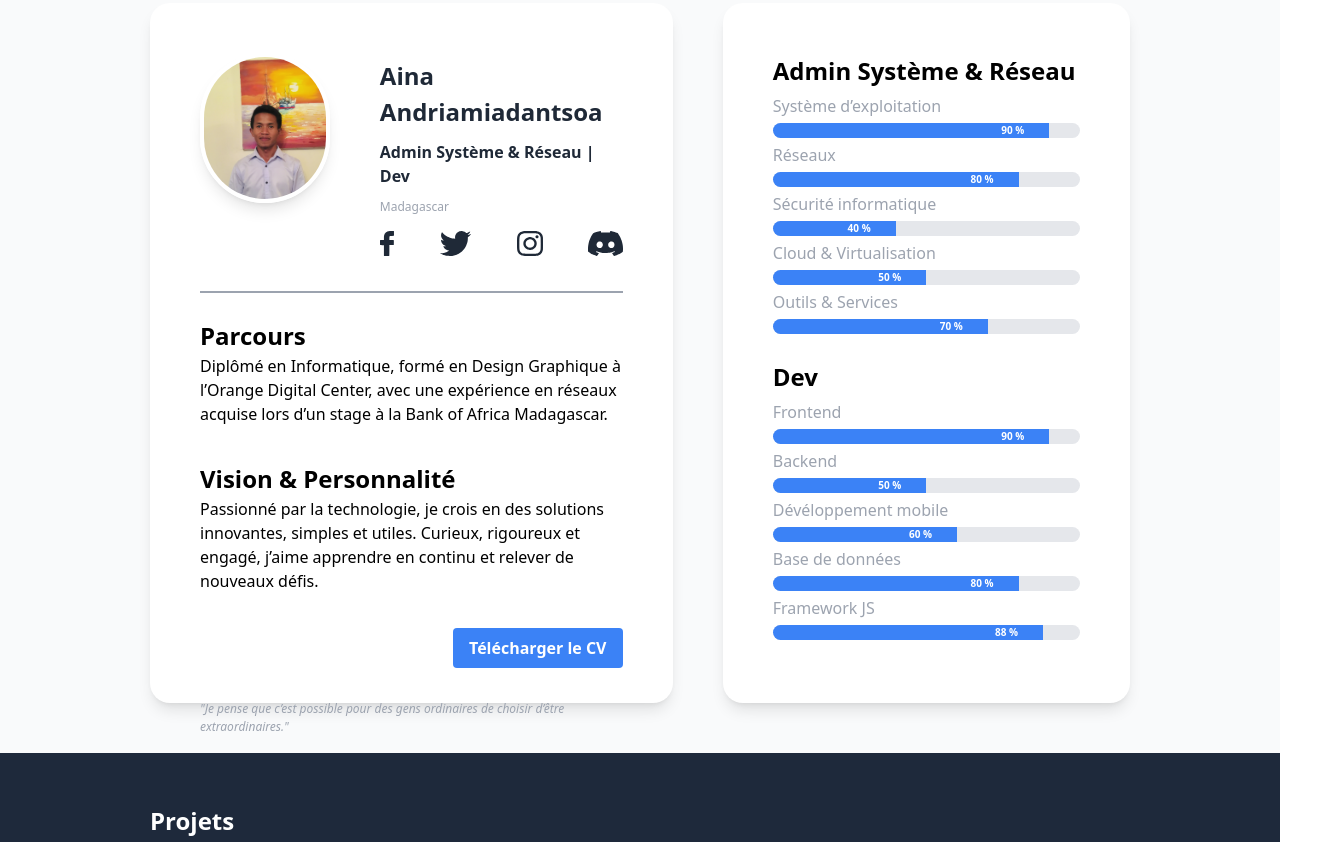
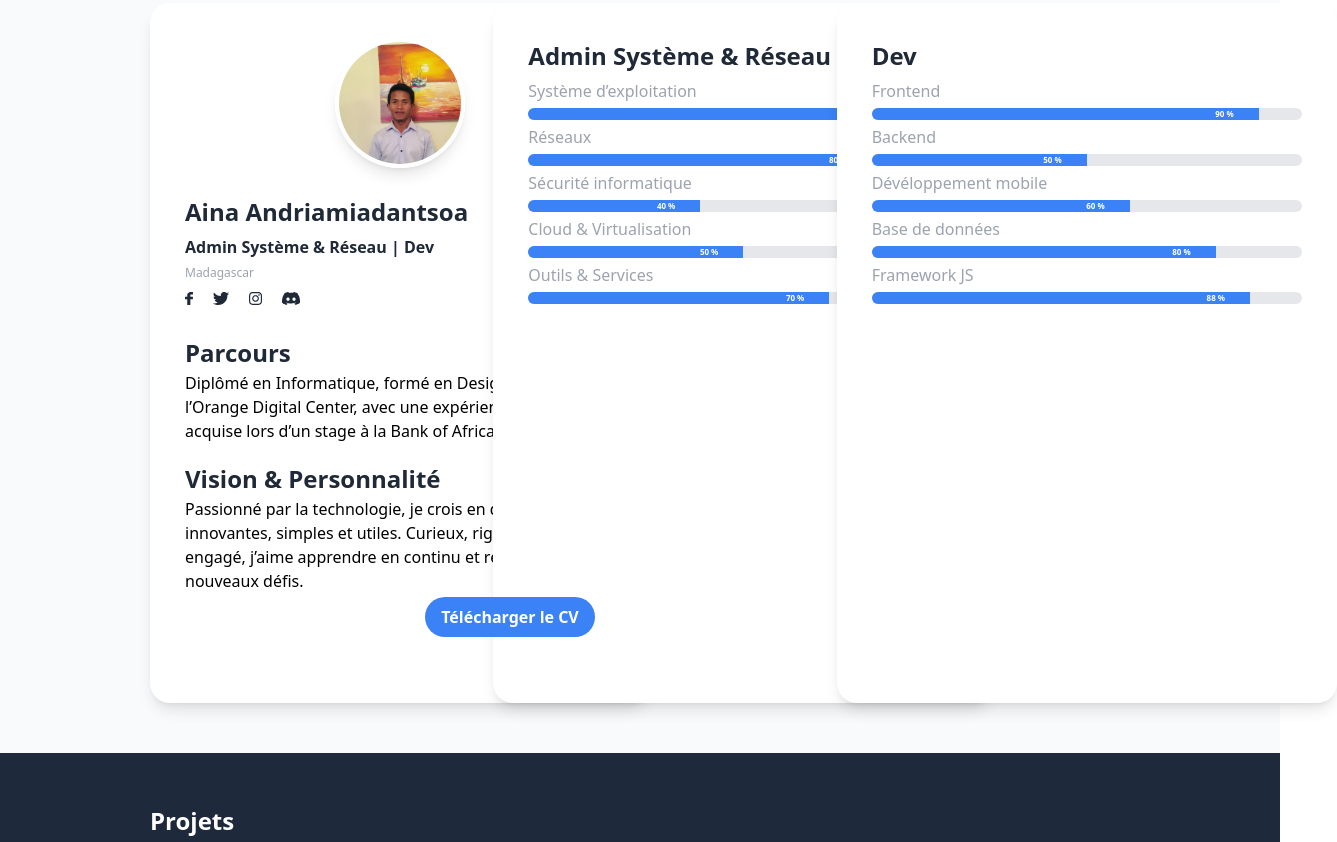
Before and after one commit to AinaHjs/aina-network, a website built with Vite: page index.html in a window 1280 px wide. Shown: the part 863-1705 px from the top of the page, 1337 px wide, since content can reach past the window. Built offline with nearby package versions, Linux system fonts and the light colour scheme.

Commit message:
commit le 15/04/2025

```diff
--- a/index.html
+++ b/index.html
@@ -9,17 +9,19 @@
   </head>
   <body class="relative">
 
-    <!-- Div de contact -->
-    <div id="contactRapide" class="flex h-[50px] bg-[#0F172A] pr-[150px] pl-[150px] justify-between">
-      <div class="flex h-[50px] w-3/4">
-        <ul class="flex items-center">
+    <!-- Contact rapide  -->
+    <div id="contact" class="grid grid-cols-3 h-[50px] bg-[#0F172A] pr-[150px] pl-[150px] items-center">
+       <!-- Phone et mail  -->
+      <div>
+        <ul class="flex">
           <li><p class="flex items-center text-white mr-[25px]"><img class="mr-3" src="./icons/phonewhite.svg" alt="phone_logo">+261 34 92 938 41</p></li>
           <li><p class="flex items-center text-white ml-[25px]"><img class="mr-3" src="./icons/mailwhite.svg" alt="phone_logo">aina.andriamiadantsoa.01@gmail.com</p></li>
         </ul>
       </div>
 
-      <div class="flex h-[50px] w-1/4 justify-end">
-        <ul class="flex items-center  space-x-[50px]">
+      <!-- Réseaux sociaux -->
+      <div class="col-span-2">
+        <ul class="flex justify-end space-x-[50px]">
           <li><a href="www.facebook.com" target="_blank"><img src="./icons/fbwhite.svg" alt="facebook_logo"></a></li>
           <li><a href="www.instagram.com" target="_blank"><img src="./icons/instagramwhite.svg" alt="instagram_logo"></a></li>
           <li><a href="www.twitter.com" target="_blank"><img src="./icons/twitterwhite.svg" alt="twitter_logo"></a></li>
@@ -28,21 +30,23 @@
       </div>
     </div>
 
-
-    <!-- Bar de navigation -->
-    <nav id="navbar" class="flex pr-[150px] pl-[150px] h-[70px] bg-white shadow-md">
-      <div class="flex w-1/4 items-center">
+    <!-- Navbar -->
+    <nav id="navbar" class="grid grid-cols-3 pr-[150px] pl-[150px] h-[70px] bg-white shadow-md w-full">
+      <!-- logo -->
+      <div class="flex items-center">
         <h2 class="font-bold text-[28px]">
           <span>Aina</span><span class="ml-[10px] text-[#CC00FF]">Network</span>
         </h2>
       </div>
-      <div class="flex w-3/4 justify-end">
-        <ul class="flex font-bold text-[16px] items-center bg-white">
+
+      <!-- navigation -->
+      <div class="col-span-2">
+        <ul class="flex justify-end font-bold text-[16px] bg-white gab-[10]">
           <li class="m-[25px] hover:text-[#CC00FF]"><a href="acceuil">Acceuil</a></li>
           <li class="m-[25px] hover:text-[#CC00FF]"><a href="acceuil">A propos</a></li>
           <li class="m-[25px] hover:text-[#CC00FF]"><a href="acceuil">Projets</a></li>
           <li class="m-[25px] hover:text-[#CC00FF]"><a href="acceuil">Services</a></li>
-          <li class="ml-[25px] hover:text-[#CC00FF]"><a href="acceuil">Contact</a></li>
+          <li class="ml-[25px] my-[25px] hover:text-[#CC00FF]"><a href="acceuil">Contact</a></li>
         </ul>
       </div>
     </nav>
@@ -58,122 +62,160 @@
       </div>
     </div>
 
-    <!-- About section -->
-    <div class="flex flex-row h-[800px] bg-[#F9FAFB] pl-[150px] pr-[150px] pt-[50px] pb-[50px] gap-x-[50px]">
-      <!-- About -->
-      <div class="flex flex-col h-[700px] w-[600px] bg-white rounded-[20px] shadow-lg p-[50px]">
-        <div class="flex flex-row pb-[25px] border-b-2 border-b-[#9CA3AF]">
-          <div class="w-[150px] h-[150px] rounded-full shadow-lg border-4 border-white overflow-hidden">
-            <img class="w-[150px] h-[150px] object-cover" src="./public/images/aina.JPG" alt="Avatar">
+    <!--  About -->
+    <div class="grid sm:grid-cols-1 md:grid-cols-3 h-[800px] bg-[#F9FAFB] pl-[150px] pr-[150px] pt-[50px] pb-[50px] gap-x-[50px]">
+      <!-- Bio -->
+      <div class="grid grid-rows-5 h-[700px] w-[500px] bg-white rounded-[20px] shadow-lg p-[35px] space-y-[25px]">
+        <!-- Photo -->
+        <div class="flex justify-center">
+          <div class="w-[130px] h-[130px] rounded-full shadow-lg border-4 border-white overflow-hidden">
+            <img class="w-[130px] h-[130px] object-cover" src="./public/images/aina.JPG" alt="Avatar">
           </div>
-          <div class="flex flex-col justify-items-end ml-[50px]">
+        </div>
+
+        <!-- Name and contact -->
+        <div>
           <h1 class="text-[24px] font-bold text-[#1F2937] my-[5px]">Aina Andriamiadantsoa</h1>
           <h2 class="text-[16px] font-bold text-[#1F2937] my-[5px]">Admin Système & Réseau | Dev</h2>
           <h3 class="text-[12px] text-[#9CA3AF] my-[5px]">Madagascar</h3>
-            <ul class="flex flex-row my-[10px] items-center justify-between">
-              <li><a href="https://www.facebook.com" target="_blank"><img class="h-[25px]" src="./public/icons/facebookdark.svg" alt="facebook_logo"></a></li>
-              <li><a href="https://www.twitter.com" target="_blank"><img class="h-[25px]" src="./public/icons/twitterdark.svg" alt="twitter_logo"></a></li>
-              <li><a href="https://www.instagram.com" target="_blank"><img class="h-[25px]" src="./public/icons/instagramdark.svg" alt="instagram_logo"></a></li>
-              <li><a href="https://www.discord.com" target="_blank"><img class="h-[25px]" src="./public/icons/discorddark.svg" alt="discord_logo"></a></li>
+          <ul class="flex flex-row my-[10px] items-center space-x-[20px] pb-[20px]">
+            <li><a href="https://www.facebook.com" target="_blank"><img class="h-[13px]" src="./public/icons/facebookdark.svg" alt="facebook_logo"></a></li>
+            <li><a href="https://www.twitter.com" target="_blank"><img class="h-[13px]" src="./public/icons/twitterdark.svg" alt="twitter_logo"></a></li>
+            <li><a href="https://www.instagram.com" target="_blank"><img class="h-[13px]" src="./public/icons/instagramdark.svg" alt="instagram_logo"></a></li>
+            <li><a href="https://www.discord.com" target="_blank"><img class="h-[13px]" src="./public/icons/discorddark.svg" alt="discord_logo"></a></li>
           </ul>
         </div>
-        </div>
-        <div class="flex flex-col mt-[25px] gap-y-[25px]">
 
-          <div class="text-[10px]">
-            <h1 class="text-[24px] font-bold">Parcours</h1>
+        <!-- Parcours -->
+        <div>
+          <h1 class="mt-5 text-[24px] font-bold text-[#1F2937]">Parcours</h1>
           <p class="text-[16px]">Diplômé en Informatique, formé en Design Graphique à l’Orange Digital Center, avec une expérience en réseaux acquise lors d’un stage à la Bank of Africa Madagascar.</p>
         </div>
 
-          <div class="py-[10px]">
-            <h1 class="text-[24px] font-bold">Vision & Personnalité</h1>
+        <!-- Vision -->
+        <div>
+          <h1 class="mt-5 text-[24px] text-[#1F2937] font-bold">Vision & Personnalité</h1>
           <p class="text-[16px]">Passionné par la technologie, je crois en des solutions innovantes, simples et utiles. Curieux, rigoureux et engagé, j’aime apprendre en continu et relever de nouveaux défis.</p>
         </div>
 
-          <div class="flex flex-row justify-end">
-            <button class="flex items-center rounded justify-center bg-[#3B82F6] font-bold text-white w-[170px] h-[40px] transition duration-150 transform active:scale-95 hover:scale-110 hover:bg-[#CC00FF]">Télécharger le CV</button>
-          </div>
-
-          <div class="flex flex-row items-center justify-center h-[50px]">
-            <p class="text-[12px] text-[#9CA3AF] italic">"Je pense que c’est possible pour des gens ordinaires de choisir d’être extraordinaires."</p>
+        <!-- Download Resume -->
+        <div class="flex justify-end items-center px-5 h-[100px]">
+          <button class="flex items-center rounded-full justify-center bg-[#3B82F6] font-bold text-white w-[170px] h-[40px] transition duration-150 transform active:scale-95 hover:scale-105">Télécharger le CV</button>
         </div>
       </div>
 
+      <!-- Skills 01 -->
+      <div class="grid grid-rows-2 h-[700px] w-[500px] bg-white rounded-[20px] shadow-lg p-[35px]">
+        <div>
+          <h1 class="text-[24px] text-[#1F2937] font-bold">Admin Système & Réseau</h1>
+
+          <h2 class="text-[#9CA3AF] text-[16px] my-[5px]">Système d’exploitation</h2>
+          <div class="w-full bg-gray-200 rounded-full h-[12px]">
+            <div class="progress-bar flex flex-row rounded-s-full justify-end w-[90%] h-[12px] bg-blue-500 overflow-hidden transition-all duration-1000 ease-in-out"><p class="pr-[25px] text-[8px] font-bold text-white">90 %</p></div>
+          </div>
+
+          <h2 class="text-[#9CA3AF] text-[16px] my-[5px]">Réseaux</h2>
+          <div class="w-full bg-gray-200 rounded-full h-[12px]">
+            <div class="flex flex-row rounded-s-full justify-end w-[80%] h-[12px] bg-blue-500 overflow-hidden transition-all duration-1000 ease-in-out"><p class="pr-[25px] text-[8px] font-bold text-white">80 %</p></div>
+          </div>
+
+          <h2 class="text-[#9CA3AF] text-[16px] my-[5px]">Sécurité informatique</h2>
+          <div class="w-full bg-gray-200 rounded-full h-[12px]">
+            <div class="flex flex-row rounded-s-full justify-end w-[40%] h-[12px] bg-blue-500 overflow-hidden transition-all duration-1000 ease-in-out"><p class="pr-[25px] text-[8px] font-bold text-white">40 %</p></div>
+          </div>
+
+          <h2 class="text-[#9CA3AF] text-[16px] my-[5px]">Cloud & Virtualisation</h2>
+          <div class="w-full bg-gray-200 rounded-full h-[12px]">
+            <div class="flex flex-row rounded-s-full justify-end w-[50%] h-[12px] bg-blue-500 overflow-hidden transition-all duration-1000 ease-in-out"><p class="pr-[25px] text-[8px] font-bold text-white">50 %</p></div>
+          </div>
+
+          <h2 class="text-[#9CA3AF] text-[16px] my-[5px]">Outils & Services</h2>
+          <div class="w-full bg-gray-200 rounded-full h-[12px]">
+            <div class="flex flex-row rounded-s-full justify-end w-[70%] h-[12px] bg-blue-500 overflow-hidden transition-all duration-1000 ease-in-out"><p class="pr-[25px] text-[8px] font-bold text-white">70 %</p></div>
+          </div>
+        </div>
+      </div>
+
+      <!-- Skills 02 -->
+      <div class="h-[700px] w-[500px] bg-white rounded-[20px] shadow-lg p-[35px]">
+        <div class="text-[10px]">
+          <h1 class="text-[24px] text-[#1F2937] font-bold">Dev</h1>
+
+          <h2 class="text-[#9CA3AF] text-[16px] my-[5px]">Frontend</h2>
+          <div class="w-full bg-gray-200 rounded-full h-[12px]">
+            <div class="progress-bar flex flex-row rounded-s-full justify-end w-[90%] h-[12px] bg-blue-500 overflow-hidden transition-all duration-1000 ease-in-out"><p class="pr-[25px] text-[8px] font-bold text-white">90 %</p></div>
+          </div>
+
+          <h2 class="text-[#9CA3AF] text-[16px] my-[5px]">Backend</h2>
+          <div class="w-full bg-gray-200 rounded-full h-[12px]">
+            <div class="flex flex-row rounded-s-full justify-end w-[50%] h-[12px] bg-blue-500 overflow-hidden transition-all duration-1000 ease-in-out"><p class="pr-[25px] text-[8px] font-bold text-white">50 %</p></div>
+          </div>
+
+          <h2 class="text-[#9CA3AF] text-[16px] my-[5px]">Dévéloppement mobile</h2>
+          <div class="w-full bg-gray-200 rounded-full h-[12px]">
+            <div class="flex flex-row rounded-s-full justify-end w-[60%] h-[12px] bg-blue-500 overflow-hidden transition-all duration-1000 ease-in-out"><p class="pr-[25px] text-[8px] font-bold text-white">60 %</p></div>
+          </div>
+
+          <h2 class="text-[#9CA3AF] text-[16px] my-[5px]">Base de données</h2>
+          <div class="w-full bg-gray-200 rounded-full h-[12px]">
+            <div class="flex flex-row rounded-s-full justify-end w-[80%] h-[12px] bg-blue-500 overflow-hidden transition-all duration-1000 ease-in-out"><p class="pr-[25px] text-[8px] font-bold text-white">80 %</p></div>
+          </div>
+
+          <h2 class="text-[#9CA3AF] text-[16px] my-[5px]">Framework JS</h2>
+          <div class="w-full bg-gray-200 rounded-full h-[12px]">
+            <div class="flex flex-row rounded-s-full justify-end w-[88%] h-[12px] bg-blue-500 overflow-hidden transition-all duration-1000 ease-in-out"><p class="pr-[25px] text-[8px] font-bold text-white">88 %</p></div>
+          </div>
+        </div>
+      </div>
 
     </div>
 
-      <!-- Skills -->
-      <div class="flex flex-col h-[700px] w-[600px] bg-white rounded-[20px] shadow-lg p-[50px]">
 
-        <div class="flex flex-col gap-y-[25px]">
-
-          <div class="text-[10px]">
-            <h1 class="text-[24px] font-bold">Admin Système & Réseau</h1>
-
-            <h2 class="text-[#9CA3AF] text-[16px] my-[5px]">Système d’exploitation</h2>
-            <div class="w-full bg-gray-200 rounded-full h-[15px]">
-              <div class="progress-bar flex flex-row rounded-s-full justify-end w-[90%] h-[15px] bg-blue-500 overflow-hidden transition-all duration-1000 ease-in-out"><p class="pr-[25px] font-bold text-white">90 %</p></div>
+    <!-- Projects Section  -->
+    <div class="px-[150px] py-[50px] h-[700px] bg-[#1E293B]">
+      <!-- Titre -->
+      <div class="mb-[50px]">
+        <h1 class="text-[24px] font-bold text-white">Projets</h1>
       </div>
 
-            <h2 class="text-[#9CA3AF] text-[16px] my-[5px]">Réseaux</h2>
-            <div class="w-full bg-gray-200 rounded-full h-[15px]">
-              <div class="flex flex-row rounded-s-full justify-end w-[80%] h-[15px] bg-blue-500 overflow-hidden transition-all duration-1000 ease-in-out"><p class="pr-[25px] font-bold text-white">80 %</p></div>
+      <!-- Project container -->
+      <div class="grid grid-cols-3 gap-x-[50px]">
+        <div class="h-[500px] w-[500px] bg-white rounded-[20px]">
+
         </div>
+        <div class="h-[500px] w-[500px] bg-white rounded-[20px]">
 
-            <h2 class="text-[#9CA3AF] text-[16px] my-[5px]">Sécurité informatique</h2>
-            <div class="w-full bg-gray-200 rounded-full h-[15px]">
-              <div class="flex flex-row rounded-s-full justify-end w-[40%] h-[15px] bg-blue-500 overflow-hidden transition-all duration-1000 ease-in-out"><p class="pr-[25px] font-bold text-white">40 %</p></div>
         </div>
+        <div class="h-[500px] w-[500px] bg-white rounded-[20px]">
 
-            <h2 class="text-[#9CA3AF] text-[16px] my-[5px]">Cloud & Virtualisation</h2>
-            <div class="w-full bg-gray-200 rounded-full h-[15px]">
-              <div class="flex flex-row rounded-s-full justify-end w-[50%] h-[15px] bg-blue-500 overflow-hidden transition-all duration-1000 ease-in-out"><p class="pr-[25px] font-bold text-white">50 %</p></div>
-            </div>
-
-            <h2 class="text-[#9CA3AF] text-[16px] my-[5px]">Outils & Services</h2>
-            <div class="w-full bg-gray-200 rounded-full h-[15px]">
-              <div class="flex flex-row rounded-s-full justify-end w-[70%] h-[15px] bg-blue-500 overflow-hidden transition-all duration-1000 ease-in-out"><p class="pr-[25px] font-bold text-white">70 %</p></div>
-            </div>
-          </div>
-
-          <div class="text-[10px]">
-            <h1 class="text-[24px] font-bold">Dev</h1>
-
-            <h2 class="text-[#9CA3AF] text-[16px] my-[5px]">Frontend</h2>
-            <div class="w-full bg-gray-200 rounded-full h-[15px]">
-              <div class="progress-bar flex flex-row rounded-s-full justify-end w-[90%] h-[15px] bg-blue-500 overflow-hidden transition-all duration-1000 ease-in-out"><p class="pr-[25px] font-bold text-white">90 %</p></div>
-            </div>
-
-            <h2 class="text-[#9CA3AF] text-[16px] my-[5px]">Backend</h2>
-            <div class="w-full bg-gray-200 rounded-full h-[15px]">
-              <div class="flex flex-row rounded-s-full justify-end w-[50%] h-[15px] bg-blue-500 overflow-hidden transition-all duration-1000 ease-in-out"><p class="pr-[25px] font-bold text-white">50 %</p></div>
-            </div>
-
-            <h2 class="text-[#9CA3AF] text-[16px] my-[5px]">Dévéloppement mobile</h2>
-            <div class="w-full bg-gray-200 rounded-full h-[15px]">
-              <div class="flex flex-row rounded-s-full justify-end w-[60%] h-[15px] bg-blue-500 overflow-hidden transition-all duration-1000 ease-in-out"><p class="pr-[25px] font-bold text-white">60 %</p></div>
-            </div>
-
-            <h2 class="text-[#9CA3AF] text-[16px] my-[5px]">Base de données</h2>
-            <div class="w-full bg-gray-200 rounded-full h-[15px]">
-              <div class="flex flex-row rounded-s-full justify-end w-[80%] h-[15px] bg-blue-500 overflow-hidden transition-all duration-1000 ease-in-out"><p class="pr-[25px] font-bold text-white">80 %</p></div>
-            </div>
-
-            <h2 class="text-[#9CA3AF] text-[16px] my-[5px]">Framework JS</h2>
-            <div class="w-full bg-gray-200 rounded-full h-[15px]">
-              <div class="flex flex-row rounded-s-full justify-end w-[88%] h-[15px] bg-blue-500 overflow-hidden transition-all duration-1000 ease-in-out"><p class="pr-[25px] font-bold text-white">88 %</p></div>
-            </div>
         </div>
       </div>
     </div>
 
 
+     <!-- Services -->
+    <div class="grid grid-cols-4 bg-[#F9FAFB] py-[50px] px-[80px]">
+      <h1 class="col-span-4 row-span-1 h-[50px] mb-[50px] bg-red-500">Services</h1>
+
+
+      <div class="h-[400px] w-[283px] bg-white rounded-[20px] shadow-md">
+
+      </div>
+      <div class="h-[400px] w-[283px] bg-white rounded-[20px] shadow-md">
+
+      </div>
+      <div class="h-[400px] w-[283px] bg-white rounded-[20px] shadow-md">
+
+      </div>
+      <div class="h-[400px] w-[283px] bg-white rounded-[20px] shadow-md">
+
       </div>
 
-    <!-- Projects Section  -->
-     <div class="flex flex-row px-[150px] py-[50px] h-[582px] bg-[#1E293B]">
-      <h1 class="text-[24px] font-bold text-white">Projets</h1>
     </div>
+
+
+
+
 
     <script type="module" src="/src/main.js"></script>
   </body>
--- a/src/main.js
+++ b/src/main.js
@@ -33,21 +33,27 @@ document.addEventListener('DOMContentLoaded', () => {
   window.addEventListener('scroll', () => {
     const valeurY = window.scrollY;
 
-    if (valeurY > 50) {
+    if (valeurY > 51) {
       contactRapid.classList.add('hidden');
       navbar.classList.add(
-        'absolute',
+        'fixed',
         'top-0',
         'left-0',
         'z-50',
+        'transition',
+        'duration-300',
+        'ease-in-out'
       );
     } else {
       contactRapid.classList.remove('hidden');
       navbar.classList.remove(
-        'absolute',
+        'fixed',
         'top-0',
         'left-0',
         'z-50',
+        'transition',
+        'duration-1000',
+        'ease-in-out'
       );
     }
   })
```
Lines whose indentation alone changed are shown as unchanged.
